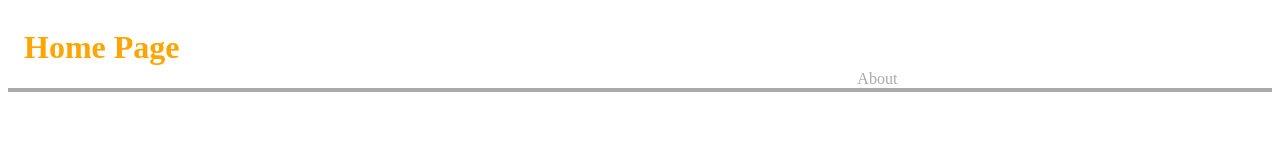
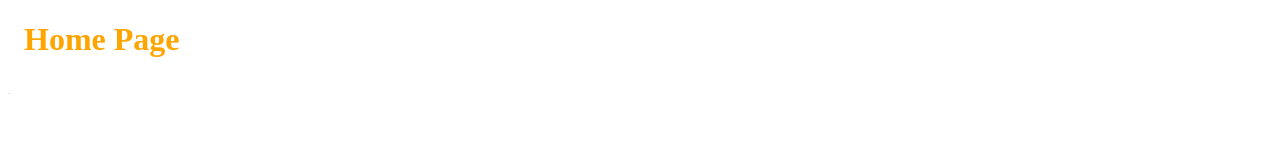
Before and after one commit to joshbardsley1202/collaborating-with-git-3, a plain HTML site: page app/index.html in a window 1280 px wide. Drawn offline with Linux system fonts and the light colour scheme.

Commit message:
You should edit five CSS properties.

```diff
--- a/app/styles.css
+++ b/app/styles.css
@@ -1,9 +1,5 @@
 header {
-  display: grid;
-  grid-template-columns: repeat(6, 1fr);
-  grid-gap: 10px;
-  align-items: end;
-  border-bottom: .3rem solid darkgrey;
+
 }
 
 h1 {
@@ -19,5 +15,5 @@ nav {
 nav a {
   text-decoration: none;
   color: darkgrey;
-  font-size:
+  font-size: 1px;
 }
```
